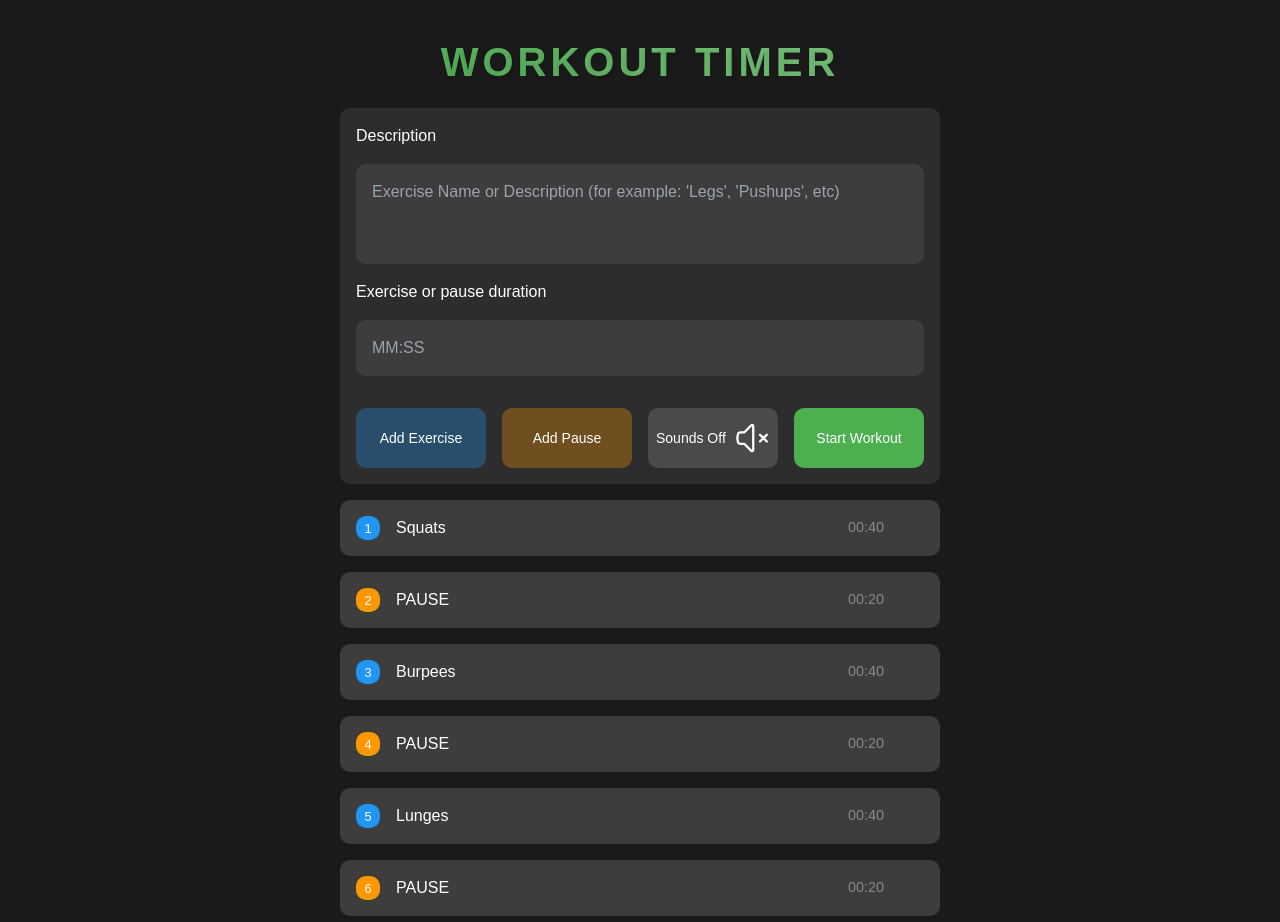
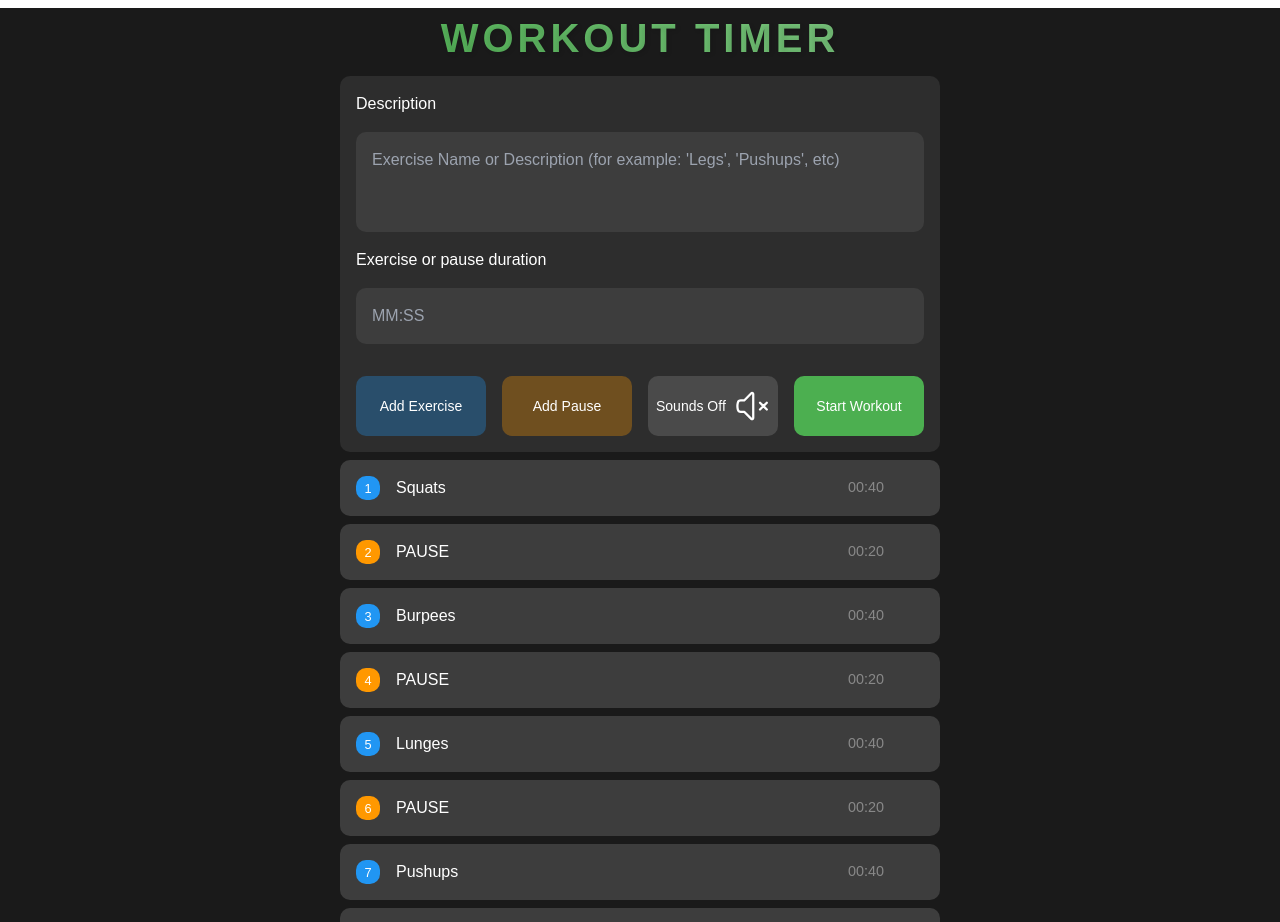
Before and after one commit to Joonasjoonasjoonas/workout-timer, a Next.js app: page / in a window 1280 px wide. Shown: the top 922 px of the page. Built offline with nearby package versions, Linux system fonts and the light colour scheme.

Commit message:
style fixes

```diff
--- a/src/app/globals.css
+++ b/src/app/globals.css
@@ -24,7 +24,7 @@ body {
   min-height: 100vh;
   background-color: #1a1a1a;
   color: #ffffff;
-  padding: 1rem;
+
 }
 
 .container {
@@ -36,7 +36,7 @@ h1 {
   font-size: 2.5rem;
   font-weight: 800;
   text-align: center;
-  margin: 1rem 0;
+  margin: .5rem 0;
   background: linear-gradient(45deg, #4CAF50, #81C784);
   -webkit-background-clip: text;
   background-clip: text;
@@ -53,7 +53,7 @@ h1 {
   background-color: #2d2d2d;
   padding: 1rem;
   border-radius: 10px;
-  margin-bottom: 1rem;
+  margin-bottom: .5rem;
 }
 
 .input-section-top {
@@ -300,7 +300,7 @@ h1 {
 .steps-list {
   display: flex;
   flex-direction: column;
-  gap: 1rem;
+  gap: .5rem;
   margin: 0;
 }
 
```
